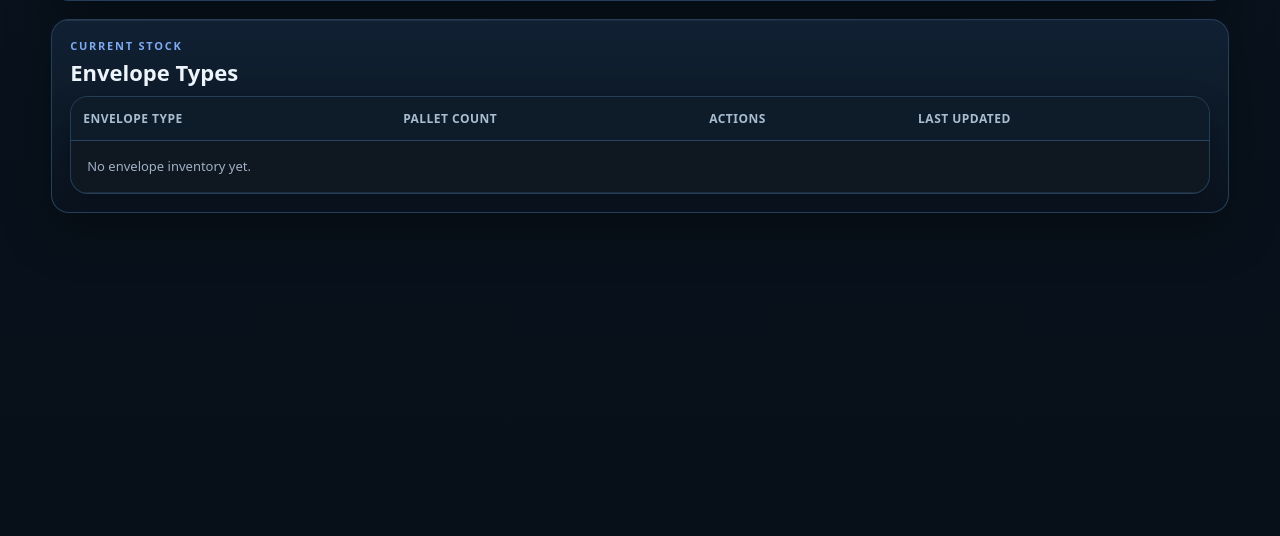
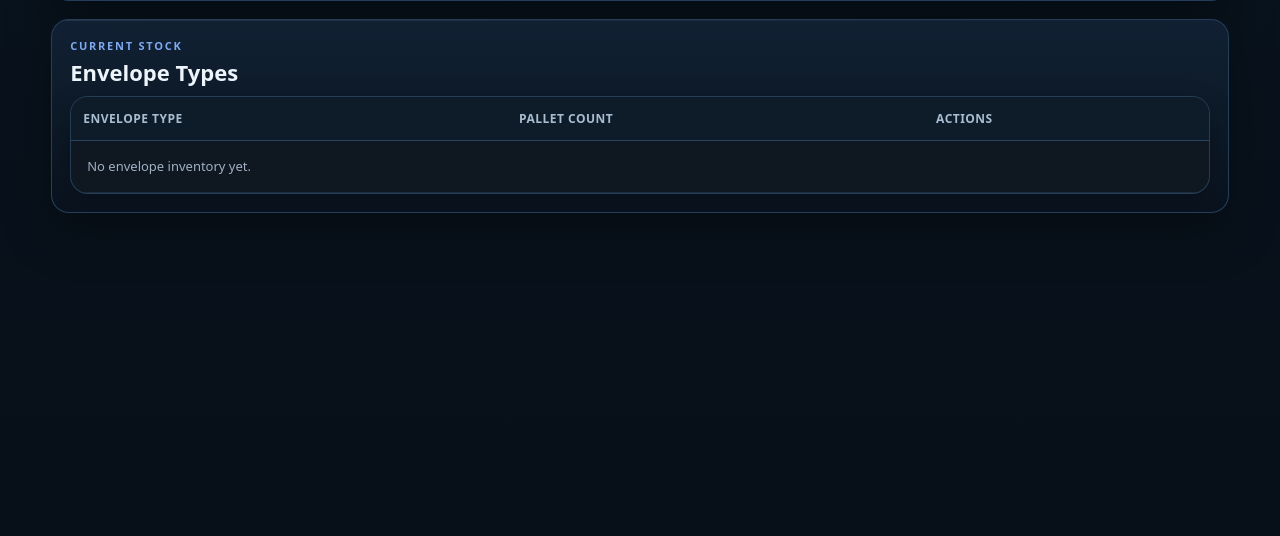
Before and after one commit to TomasOrrego11/Roll-Inventory, a Python web app: template templates/envelopes_home.html in a window 1280 px wide. Shown: the part 264-800 px from the top of the page. Run offline with Jinja, Linux system fonts and the light colour scheme; the template is opened without the code that fills it, so the values that code supplies are empty.

Commit message:
Update envelopes_home.html

```diff
--- a/templates/envelopes_home.html
+++ b/templates/envelopes_home.html
@@ -47,7 +47,6 @@
             <th>Envelope Type</th>
             <th>Pallet Count</th>
             <th>Actions</th>
-            <th>Last Updated</th>
           </tr>
         </thead>
         <tbody>
@@ -71,13 +70,12 @@
               </div>
               {% endif %}
             </td>
-            <td>{{ r.updated_at }}</td>
           </tr>
           {% endfor %}
 
           {% if not rows %}
           <tr>
-            <td colspan="4" class="hint" style="padding:16px;">
+            <td colspan="3" class="hint" style="padding:16px;">
               No envelope inventory yet.
             </td>
           </tr>
```
